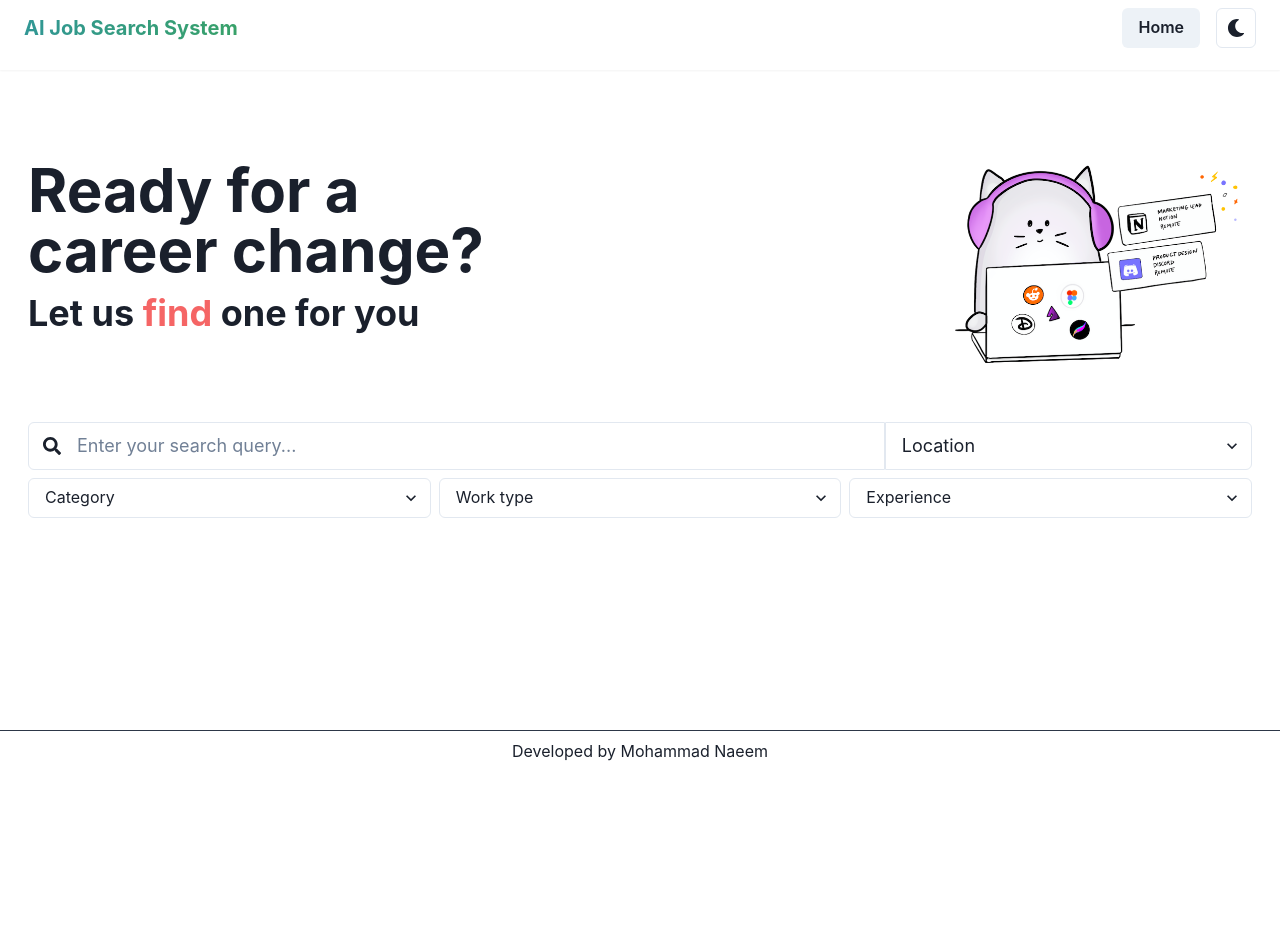
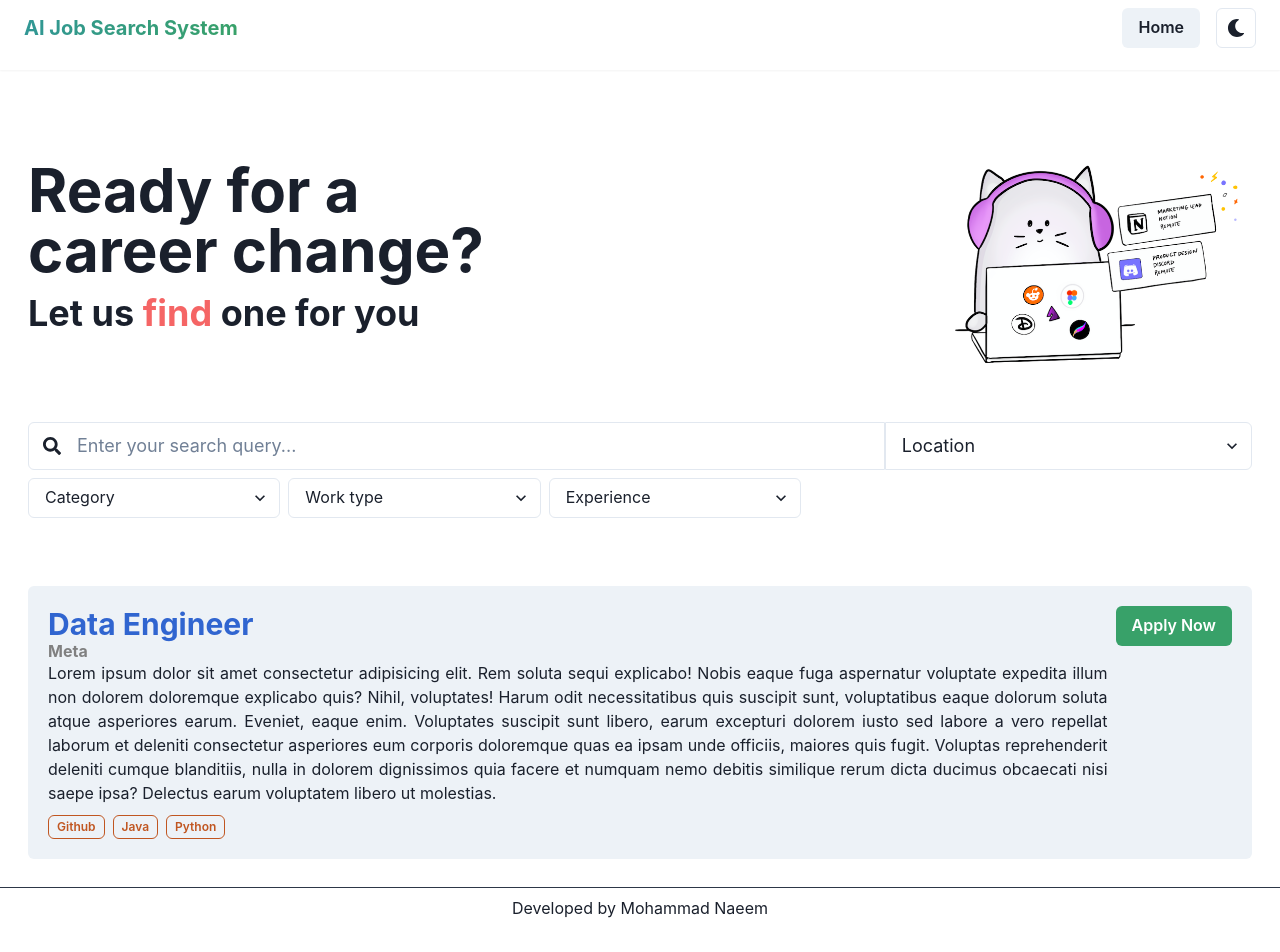
Before and after one commit to i-naeem/fastcareer, a React (Create React App) app: page / in a window 1280 px wide. Shown: the top 952 px of the page. Before the commit the page ends 800 px from the top, so only its background shows below. Built offline with nearby package versions, Linux system fonts and the light colour scheme.

Commit message:
mnore changes

```diff
--- a/src/components/JobCard.js
+++ b/src/components/JobCard.js
@@ -1,5 +1,57 @@
-const JobCard = props => {
-  return <h1>Hello</h1>;
+import {
+  Box,
+  Card,
+  Text,
+  Stack,
+  Button,
+  HStack,
+  Heading,
+  CardBody,
+  ButtonGroup,
+} from '@chakra-ui/react';
+import { Link } from 'react-router-dom';
+import _ from 'lodash';
+
+const JobCard = ({ post }) => {
+  return (
+    <Card direction={{ base: 'column', sm: 'row' }} overflow='hidden' variant='filled' width='100%'>
+      <Stack width='100%'>
+        <CardBody>
+          <HStack align='start' justify='space-between' pb='2'>
+            <Box>
+              <Heading size='lg' mb='2' color='Highlight' as={Link} to={`/posts/${post.id}`}>
+                {post.title}
+              </Heading>
+              <Heading size='sm' color='GrayText'>
+                {post.company}
+              </Heading>
+              <Text textAlign='justify'>
+                Lorem ipsum dolor sit amet consectetur adipisicing elit. Rem soluta sequi explicabo!
+                Nobis eaque fuga aspernatur voluptate expedita illum non dolorem doloremque
+                explicabo quis? Nihil, voluptates! Harum odit necessitatibus quis suscipit sunt,
+                voluptatibus eaque dolorum soluta atque asperiores earum. Eveniet, eaque enim.
+                Voluptates suscipit sunt libero, earum excepturi dolorem iusto sed labore a vero
+                repellat laborum et deleniti consectetur asperiores eum corporis doloremque quas ea
+                ipsam unde officiis, maiores quis fugit. Voluptas reprehenderit deleniti cumque
+                blanditiis, nulla in dolorem dignissimos quia facere et numquam nemo debitis
+                similique rerum dicta ducimus obcaecati nisi saepe ipsa? Delectus earum voluptatem
+                libero ut molestias.
+              </Text>
+            </Box>
+            <Box>
+              <Button colorScheme='green'>Apply Now</Button>
+            </Box>
+          </HStack>
+
+          <ButtonGroup colorScheme='orange' size='xs' variant='outline'>
+            {_.sampleSize(post.categories, 4).map((c, i) => (
+              <Button key={i}>{c}</Button>
+            ))}
+          </ButtonGroup>
+        </CardBody>
+      </Stack>
+    </Card>
+  );
 };
 
 export default JobCard;
--- a/src/components/SelectionWrapper.js
+++ b/src/components/SelectionWrapper.js
@@ -4,6 +4,7 @@ const SelectWrapper = ({ filter, onChange }) => {
   return (
     <Select
       key={filter.options}
+      maxW='25ch'
       placeholder={filter.placeholder}
       onChange={event => onChange(filter.type, event.target.value)}
     >
--- a/src/routes/Home.js
+++ b/src/routes/Home.js
@@ -3,10 +3,15 @@ import { Box, Stack } from '@chakra-ui/react';
 import Searchbar from '../components/Searchbar';
 import CallToAction from '../components/CallToAction';
 
-const Home = ({ isError, isLoading, posts }) => {
-  if (isError || isLoading) {
-    return <h1>Loading...</h1>;
-  }
+const Home = props => {
+  const posts = [
+    {
+      id: 1,
+      title: 'Data Engineer',
+      company: 'Meta',
+      categories: ['Python', 'Java', 'Github'],
+    },
+  ];
 
   return (
     <>
```
